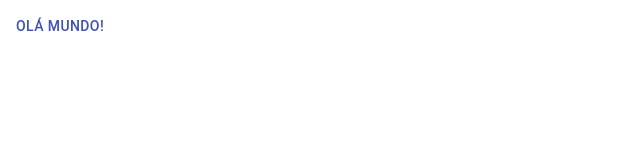
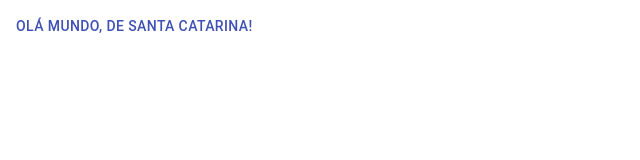
Before and after one commit to ModusCreateOrg/internship-job-portal, a React (Create React App) app: page /portuguese in a window 1280 px wide. Shown: the top 160 px of the page, without its empty margins (0-640 px from the left). Built offline with nearby package versions, Linux system fonts and the light colour scheme.

Commit message:
changing the portuguese component text

```diff
--- a/src/Portuguese.js
+++ b/src/Portuguese.js
@@ -2,7 +2,7 @@ import React from 'react';
 import { Button } from '@material-ui/core';
 
 function Portuguese() {
-  return <Button color="primary">Olá Mundo!</Button>;
+  return <Button color="primary">Olá Mundo, de Santa Catarina!</Button>;
 }
 
 export default Portuguese;
```
Also changed, not shown: 1 other file (tests, documents, lock files or other folders).
